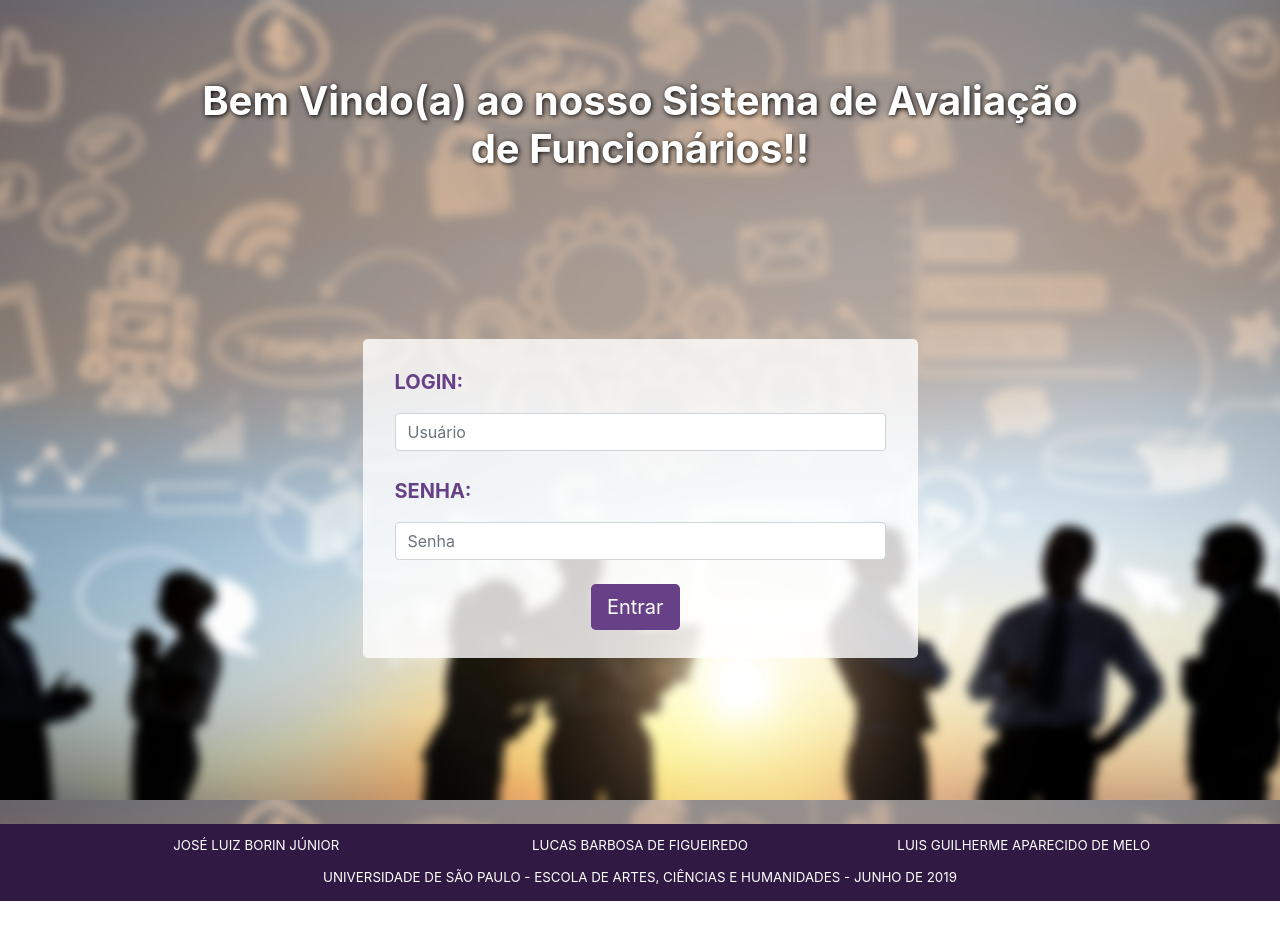
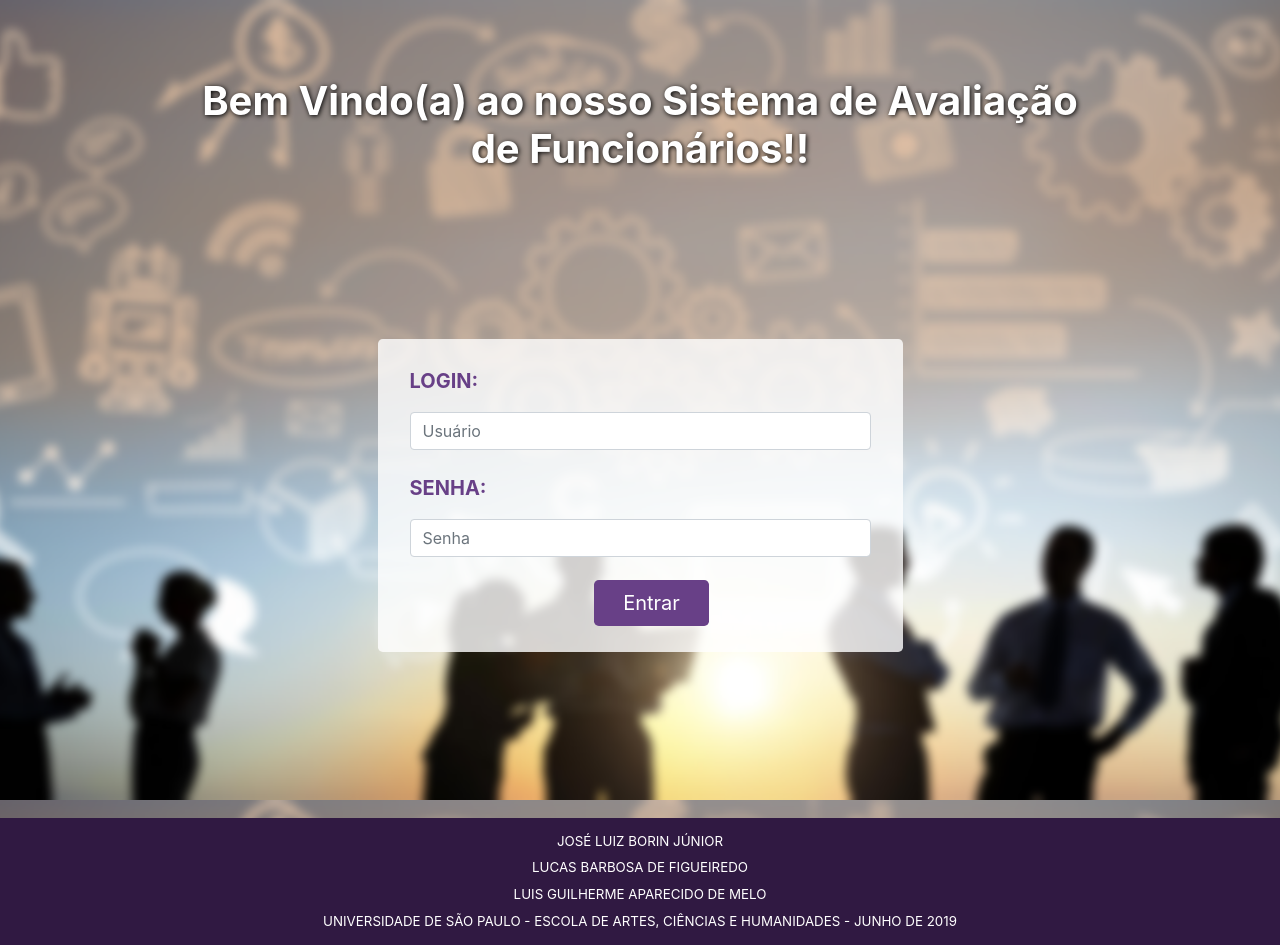
Before and after one commit to Luis-Melo/Avaliacao-de-funcionarios, a plain HTML site: page index.html in a window 1280 px wide. Before the commit the page ends 901 px from the top, so only its background shows below. Drawn offline with nearby package versions, Linux system fonts and the light colour scheme.

Commit message:
Update index.html

```diff
--- a/index.html
+++ b/index.html
@@ -4,7 +4,7 @@
     <meta charset="UTF-8">
     <meta name="viewport" content="width=device-width, initial-scale=1.0">
     <meta http-equiv="X-UA-Compatible" content="ie=edge">
-    <link rel="icon" href="../img/purpleStar.png">
+    <link rel="icon" href="img/purpleStar.png">
     <link rel="stylesheet" href="style.css" type="text/css">
     <link rel="stylesheet" href="https://stackpath.bootstrapcdn.com/bootstrap/4.3.1/css/bootstrap.min.css" integrity="sha384-ggOyR0iXCbMQv3Xipma34MD+dH/1fQ784/j6cY/iJTQUOhcWr7x9JvoRxT2MZw1T" crossorigin="anonymous">
     <title>Avaliação de Funcionários</title>
@@ -15,31 +15,23 @@
             <h1>Bem Vindo(a) ao nosso Sistema de Avaliação de Funcionários!!</h1>
         </div>
 
-        <div class="login">
+        <div class="login col-lg-6 col-sm-12">
             <div class="jumbotron">
                 <p>Login:</p>
                 <input type="text" class="form-control" placeholder="Usuário">
                 <p>Senha:</p>
                 <input type="password" class="form-control" placeholder="Senha">
-                <a href="visaoGeral.html" class="btn btn-lg btn-primary" role="button">Entrar</a>
+                <a href="visaoGeral.html" class="btn btn-lg btn-primary col-lg-3 col-sm-6" role="button">Entrar</a>
             </div>
         </div>
 
     </div>
 
     <footer>
-        <ul>
-            <li>
-                <p>José Luiz Borin Júnior</p>
-            </li>
-            <li>
-                <p>Lucas Barbosa de Figueiredo</p>
-            </li>
-            <li>
-                <p>Luis Guilherme Aparecido de Melo</p>
-            </li>
-        </ul>
-        <p>Universidade de São Paulo - Escola de Artes, Ciências e Humanidades - Junho de 2019</p>
+        <p class="col-lg-3 col-sm-12">José Luiz Borin Júnior</p>
+        <p class="col-lg-3 col-sm-12">Lucas Barbosa de Figueiredo</p>
+        <p class="col-lg-3 col-sm-12">Luis Guilherme Aparecido de Melo</p>
+        <p class="col-12">Universidade de São Paulo - Escola de Artes, Ciências e Humanidades - Junho de 2019</p>
     </footer>
 
     <script src="https://code.jquery.com/jquery-3.3.1.slim.min.js" integrity="sha384-q8i/X+965DzO0rT7abK41JStQIAqVgRVzpbzo5smXKp4YfRvH+8abtTE1Pi6jizo" crossorigin="anonymous"></script>
```
